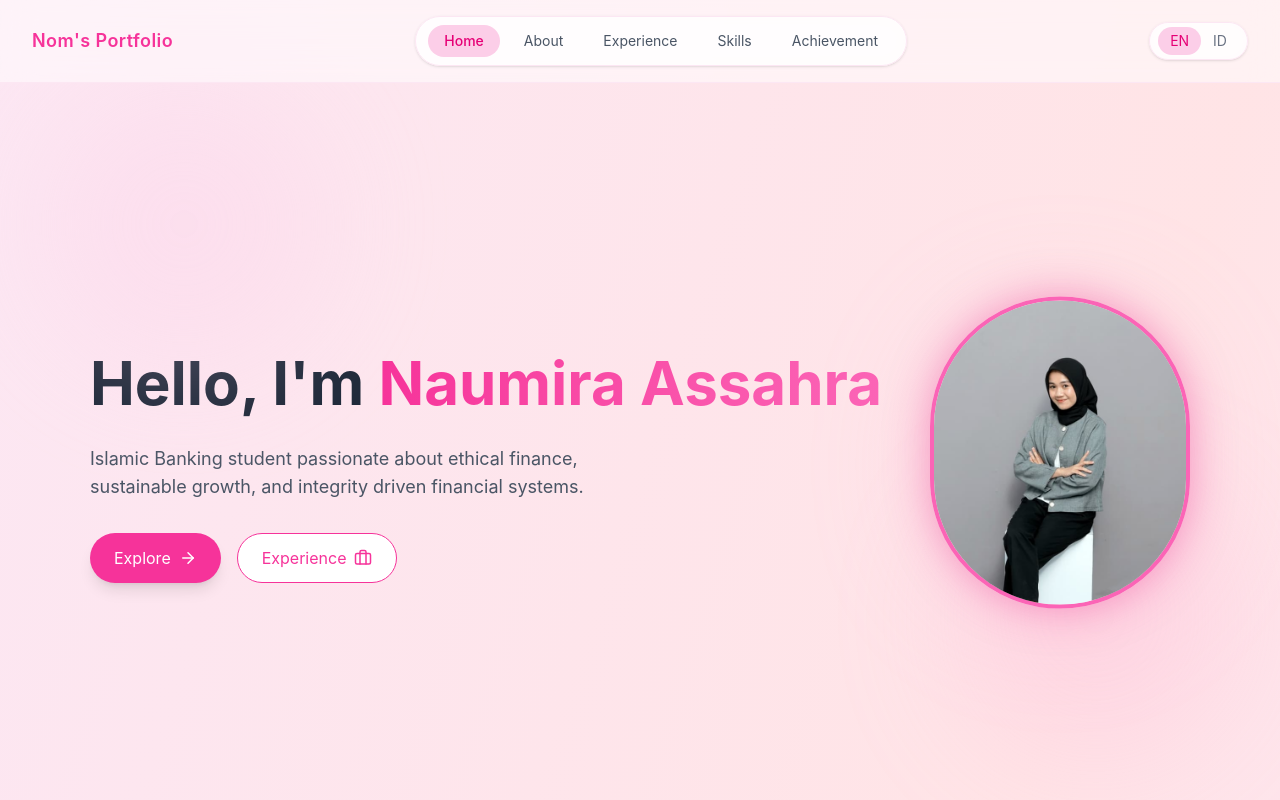
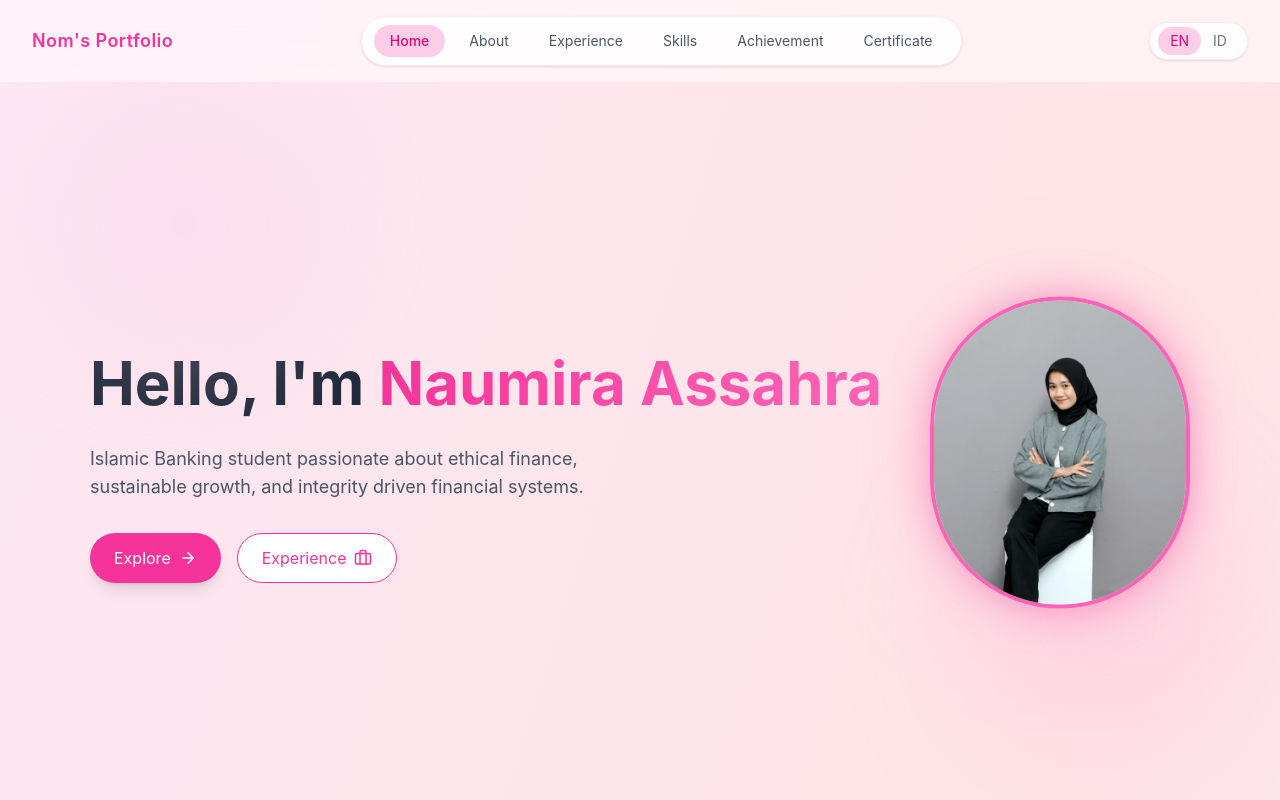
Before and after one commit to irgiyansyah/nom-portfolio, a Next.js app: page / in a window 1280 px wide. Shown: the top 800 px of the page. Built offline with nearby package versions, Linux system fonts and the light colour scheme.

Commit message:
Add "Certificate" menu item to Navbar

```diff
--- a/components/Navbar.tsx
+++ b/components/Navbar.tsx
@@ -10,7 +10,14 @@ export default function Navbar({ setLanguage }: NavbarProps) {
   const [active, setActive] = useState("Home")
   const [lang, setLang] = useState("EN")
 
-  const menu = ["Home", "About", "Experience", "Skills", "Achievement"]
+  const menu = [
+    "Home",
+    "About",
+    "Experience",
+    "Skills",
+    "Achievement",
+    "Certificate", // tambahan menu sertifikat
+  ]
 
   const handleClick = (item: string) => {
     setActive(item)
@@ -25,7 +32,6 @@ export default function Navbar({ setLanguage }: NavbarProps) {
 
   return (
     <nav className="fixed top-0 w-full z-50 backdrop-blur-lg bg-white/50 border-b border-pink-100">
-
       <div className="max-w-7xl mx-auto px-8 py-4 flex items-center justify-between">
 
         {/* Logo */}
@@ -80,7 +86,6 @@ export default function Navbar({ setLanguage }: NavbarProps) {
         </div>
 
       </div>
-
     </nav>
   )
 }
```
